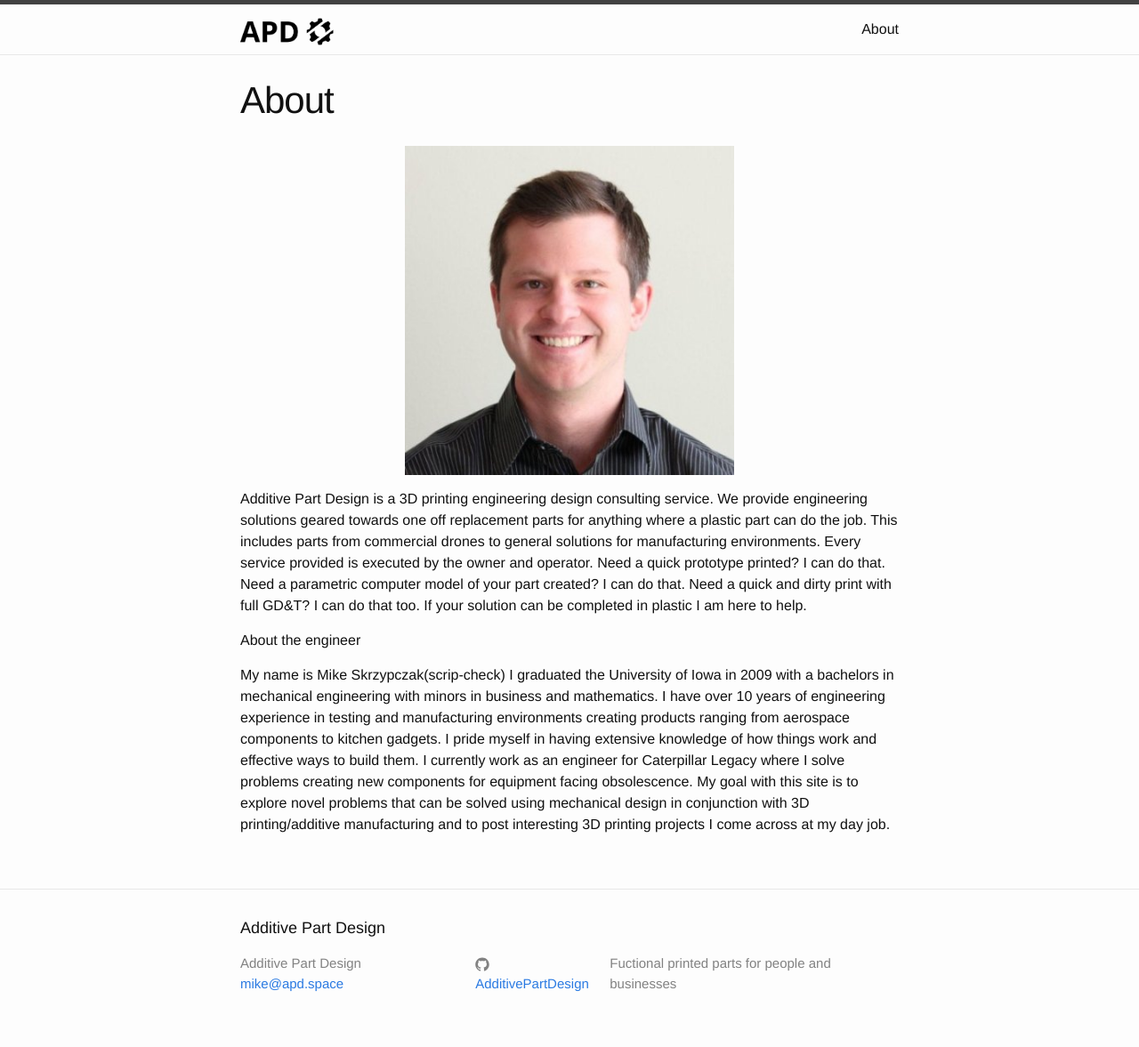
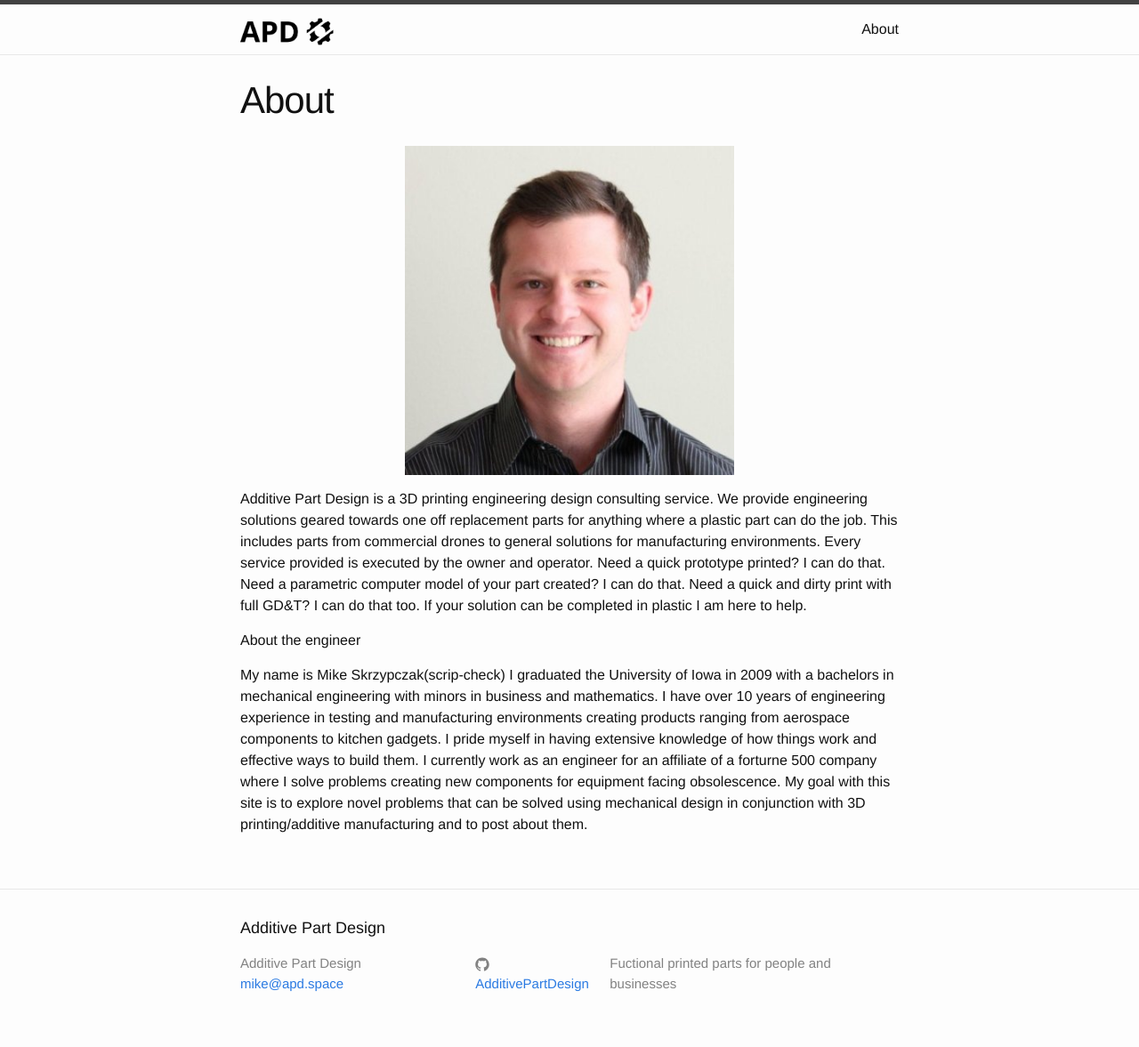
Before and after one commit to AdditivePartDesign/AdditivePartDesign.github.io, a Jekyll site: the page built from about.md, in a window 1280 px wide. Shown: the whole page at 89% size. Built offline with Jekyll 4.4.1, drawn with Linux system fonts in a browser that asks for light colours.

Commit message:
Update about.md

```diff
--- a/about.md
+++ b/about.md
@@ -9,4 +9,4 @@ Additive Part Design is a 3D printing engineering design consulting service. We
 
 About the engineer
 
-My name is Mike Skrzypczak(scrip-check) I graduated the University of Iowa in 2009 with a bachelors in mechanical engineering with minors in business and mathematics. I have over 10 years of engineering experience in testing and manufacturing environments creating products ranging from aerospace components to kitchen gadgets. I pride myself in having extensive knowledge of how things work and effective ways to build them. I currently work as an engineer for Caterpillar Legacy where I solve problems creating new components for equipment facing obsolescence. My goal with this site is to explore novel problems that can be solved using mechanical design in conjunction with 3D printing/additive manufacturing and to post interesting 3D printing projects I come across at my day job.
+My name is Mike Skrzypczak(scrip-check) I graduated the University of Iowa in 2009 with a bachelors in mechanical engineering with minors in business and mathematics. I have over 10 years of engineering experience in testing and manufacturing environments creating products ranging from aerospace components to kitchen gadgets. I pride myself in having extensive knowledge of how things work and effective ways to build them. I currently work as an engineer for an affiliate of a forturne 500 company where I solve problems creating new components for equipment facing obsolescence. My goal with this site is to explore novel problems that can be solved using mechanical design in conjunction with 3D printing/additive manufacturing and to post about them.
```
